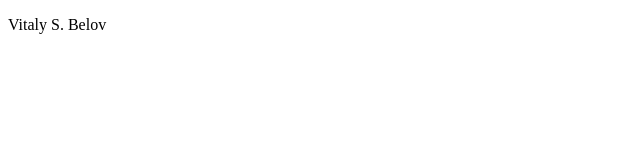
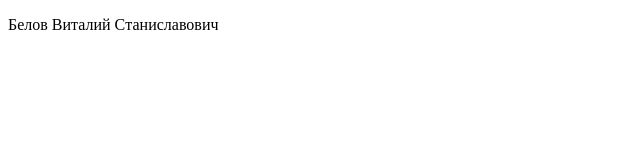
Before and after one commit to vytalybelov/nginx, a plain HTML site: page public/index.html in a window 1280 px wide. Shown: the whole page, without its empty margins (0-640 px from the left). Drawn offline with Linux system fonts and the light colour scheme.

Commit message:
release 2

```diff
--- a/public/index.html
+++ b/public/index.html
@@ -7,6 +7,6 @@
     <title>Junior DevOPS</title>
 </head>
 <body>
-    <p>Vitaly S. Belov</p>
+    <p>Белов Виталий Cтаниславович</p>
 </body>
 </html>
```
